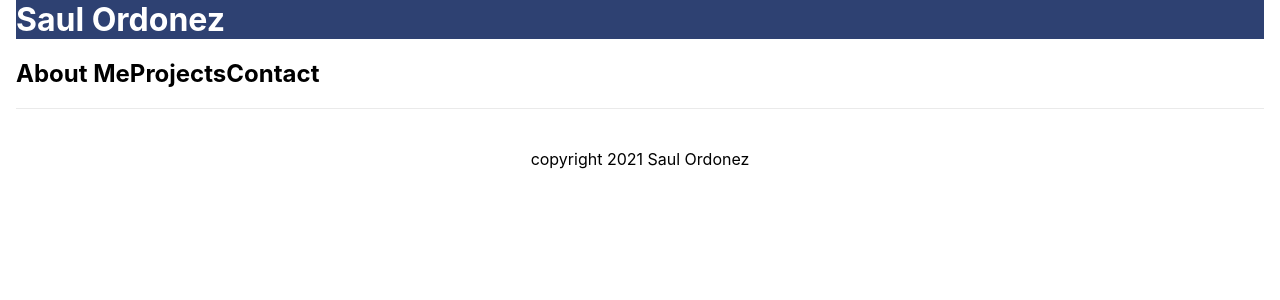
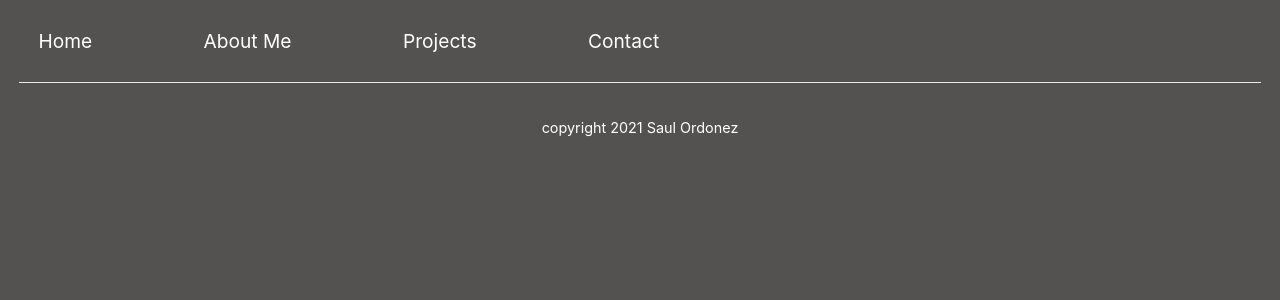
Before and after one commit to Saul-Ordonez/personal-portfolio, a Next.js app: page / in a window 1280 px wide. Shown: the top 300 px of the page. Built offline with nearby package versions, Linux system fonts and the light colour scheme.

Commit message:
playing with navBar and update global.css

```diff
--- /dev/null
+++ b/components/NavBar.js
@@ -0,0 +1,30 @@
+import React from 'react'
+import Link from 'next/link'
+import styles from '../styles/Navbar.module.css'
+
+const NavBar = () => {
+  return (
+    <>
+      <div className={styles.hero}>
+        <div className={styles.container}>
+          <div className={styles.row}>
+            <Link className={styles.col} href="/">
+              Home
+            </Link>
+            <Link className={styles.col} href="../pages/about-me">
+              About Me
+            </Link>
+            <Link className={styles.col} href="../pages/projects">
+              Projects
+            </Link>
+            <Link className={styles.col} href="../pages/contact">
+              Contact
+            </Link>
+          </div>
+        </div>
+      </div>
+    </>
+  )
+}
+
+export default NavBar;
--- a/pages/about-me.js
+++ b/pages/about-me.js
@@ -1,5 +1,6 @@
 import Link from 'next/link'
 import Head from 'next/head'
+import NavBar from '../components/NavBar'
 
 export default function AboutMe() {
   return (
@@ -7,6 +8,7 @@ export default function AboutMe() {
       <Head>
         <title>About Me</title>
       </Head>
+      <NavBar/>
       <h1>About Me</h1>
       <h2>
         <Link href="/">
--- a/pages/contact.js
+++ b/pages/contact.js
@@ -1,5 +1,6 @@
 import Link from 'next/link'
 import Head from 'next/head'
+import NavBar from '../components/NavBar'
 
 export default function Contact() {
   return (
@@ -7,6 +8,7 @@ export default function Contact() {
       <Head>
         <title>Contact</title>
       </Head>
+      <NavBar/>
       <h1>Contact</h1>
       <h2>
         <Link href="/">
--- a/pages/index.js
+++ b/pages/index.js
@@ -1,6 +1,7 @@
 import Head from 'next/head'
 import styles from '../styles/Home.module.css'
 import Link from 'next/link'
+import NavBar from '../components/NavBar'
 
 export default function Home() {
   return (
@@ -11,37 +12,9 @@ export default function Home() {
         <link rel="icon" href="/favicon.ico" />
       </Head>
 
-      <div className={styles.background}>
-        <div className={styles.header}>
-          <h1>Saul Ordonez</h1>
-        </div>
-      </div>
-
-      <div className={styles.navBar}>
-        <div>
-          <h2>
-            <Link href="/about-me">
-              About Me
-            </Link>
-          </h2>
-        </div>
-
-        <div>
-          <h2>
-            <Link href="/projects">
-              Projects
-            </Link>
-          </h2>
-        </div>
-
-        <div>
-          <h2>
-            <Link href="/contact">
-              Contact
-            </Link>
-          </h2>
-        </div>
-      </div>
+      <main>
+        <NavBar/>
+      </main>
 
       <footer className={styles.footer}>
         <p>copyright 2021 Saul Ordonez</p>
--- a/pages/projects.js
+++ b/pages/projects.js
@@ -1,5 +1,6 @@
 import Link from 'next/link'
 import Head from 'next/head'
+import NavBar from '../components/NavBar'
 
 export default function Projects() {
   return (
@@ -7,6 +8,7 @@ export default function Projects() {
       <Head>
         <title>Projects</title>
       </Head>
+      <NavBar/>
       <h1>Projects</h1>
       <h2>
         <Link href="/">
--- a/styles/Home.module.css
+++ b/styles/Home.module.css
@@ -26,4 +26,5 @@
   justify-content: center;
   align-items: center;
   padding-top: 1.5em;
+  font-size: .75rem;
 }
--- /dev/null
+++ b/styles/Navbar.module.css
@@ -0,0 +1,11 @@
+.container {
+  margin: 1.5rem 1rem;
+  max-width: 1000px;
+  width: 50%;
+  font-size: 1rem;
+}
+
+.row {
+  display: flex;
+  justify-content: space-between;
+}
--- a/styles/globals.css
+++ b/styles/globals.css
@@ -2,8 +2,11 @@ html,
 body {
   padding: 0;
   margin: 0;
+  font-size: 1.2rem;
   font-family: -apple-system, BlinkMacSystemFont, Segoe UI, Roboto, Oxygen,
     Ubuntu, Cantarell, Fira Sans, Droid Sans, Helvetica Neue, sans-serif;
+    background-color: #545251;
+    color: white;
 }
 
 a {
```
